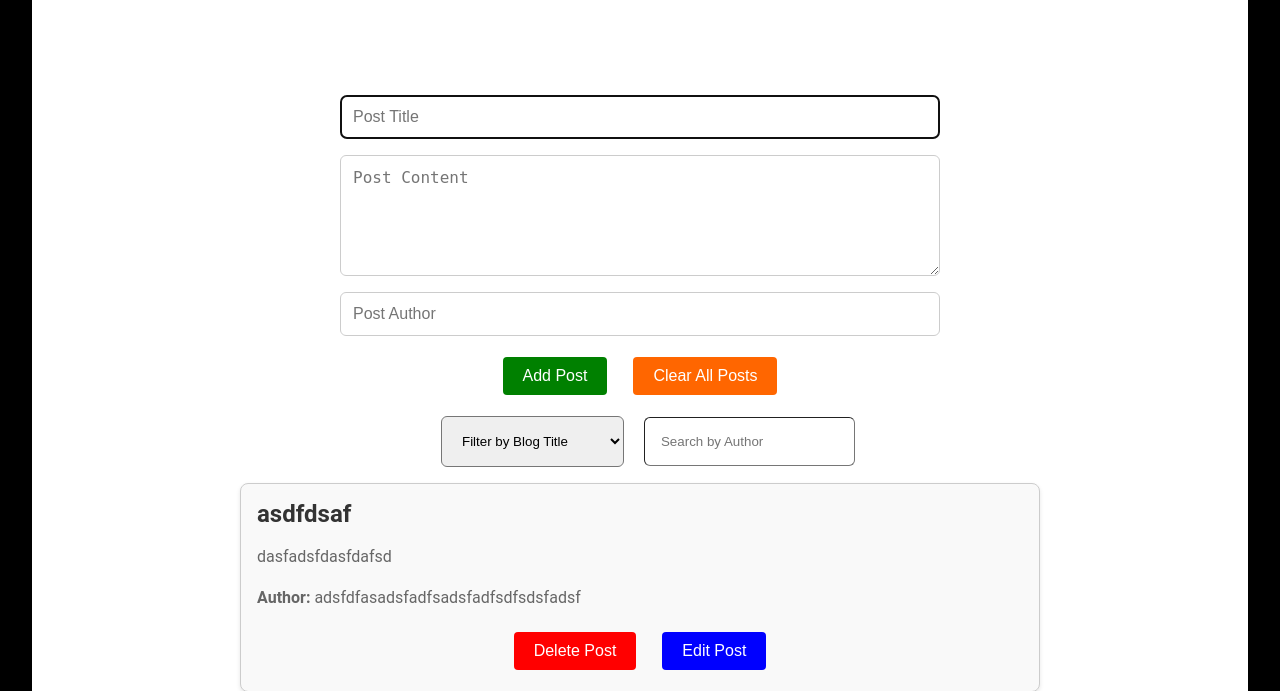
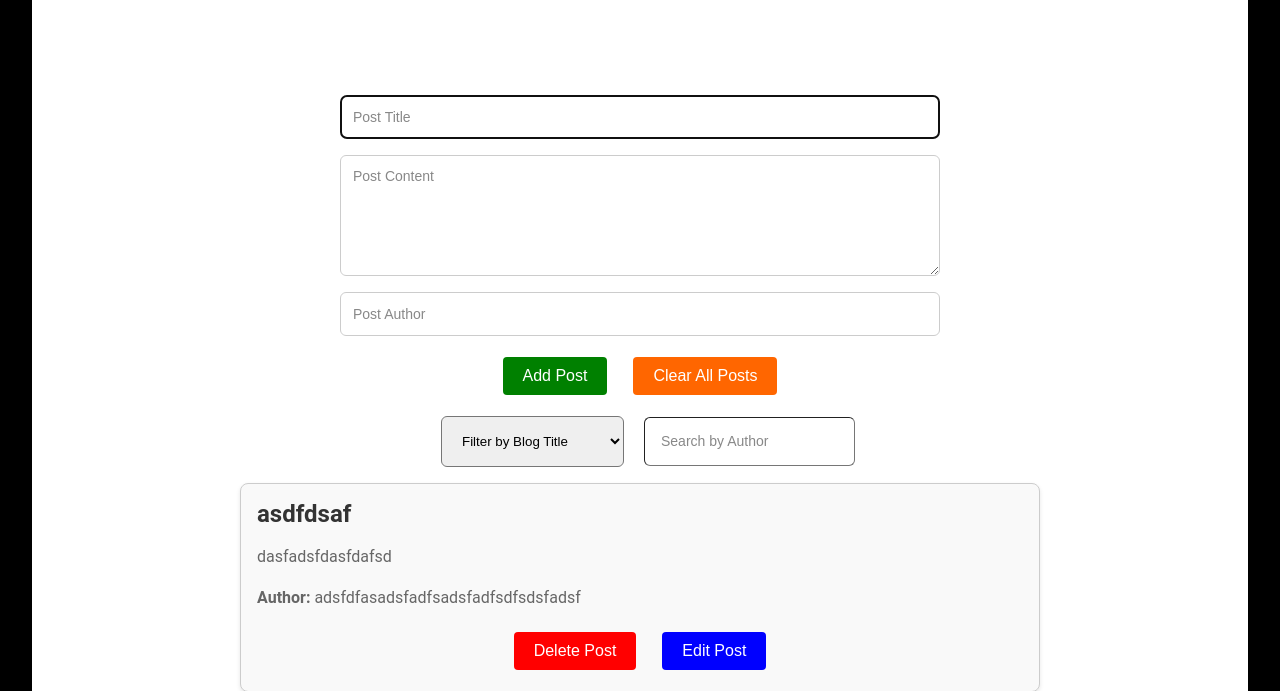
Before and after one commit to danielwmartin1/Blog, a Flask app: page / in a window 1280 px wide. Shown: the part 184-875 px from the top of the page. Run offline with Flask 3, Linux system fonts and the light colour scheme.

Commit message:
Add custom placeholder styling for improved input field aesthetics

```diff
--- a/Templates/index.html
+++ b/Templates/index.html
@@ -47,6 +47,14 @@
         </div>
     {% endfor %}
 </div>
+
+<style>
+    ::placeholder {
+        font-family: Arial, sans-serif;
+        font-size: 14px;
+        color: #888;
+    }
+</style>
 
 <script>
 function getCookie(name) {
```
